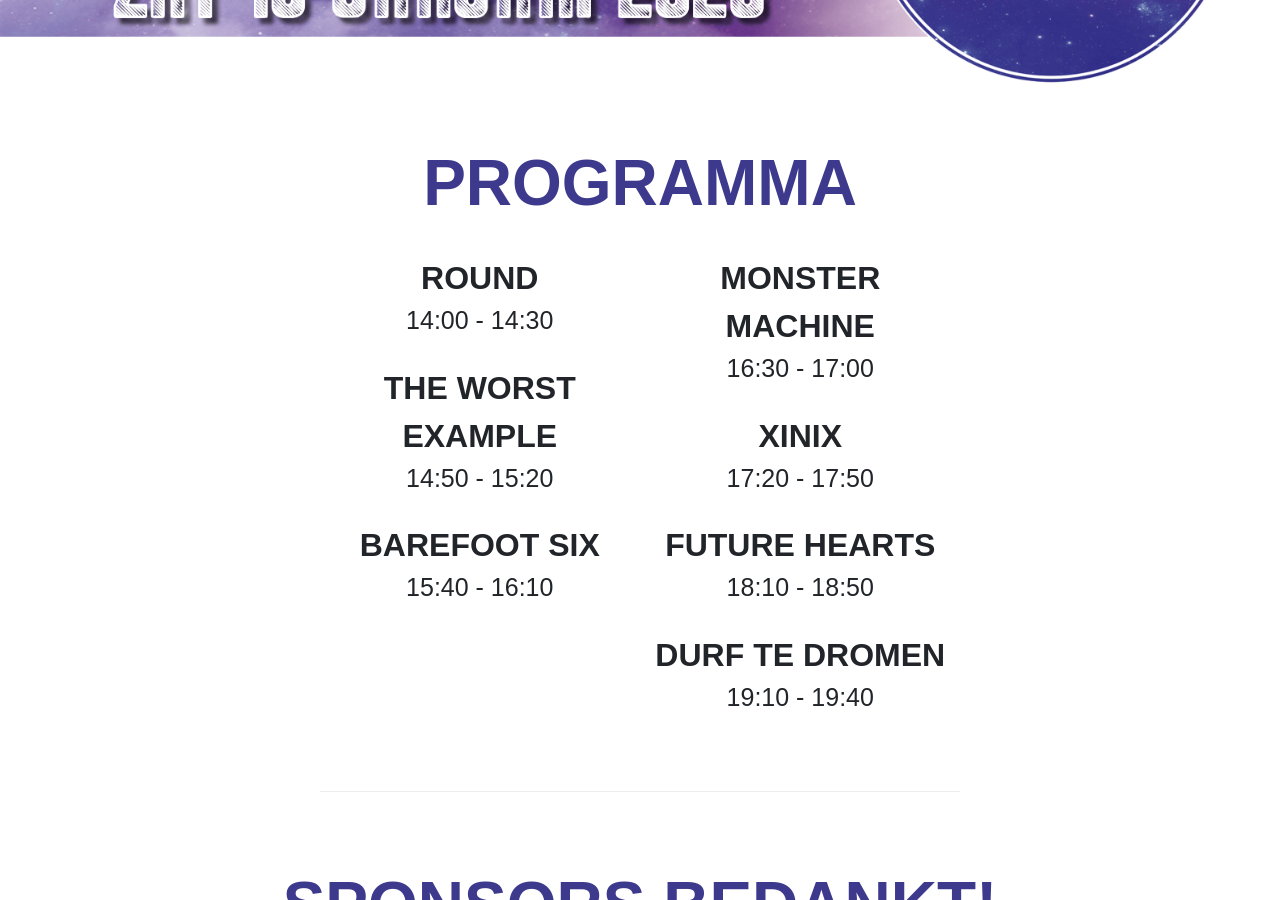
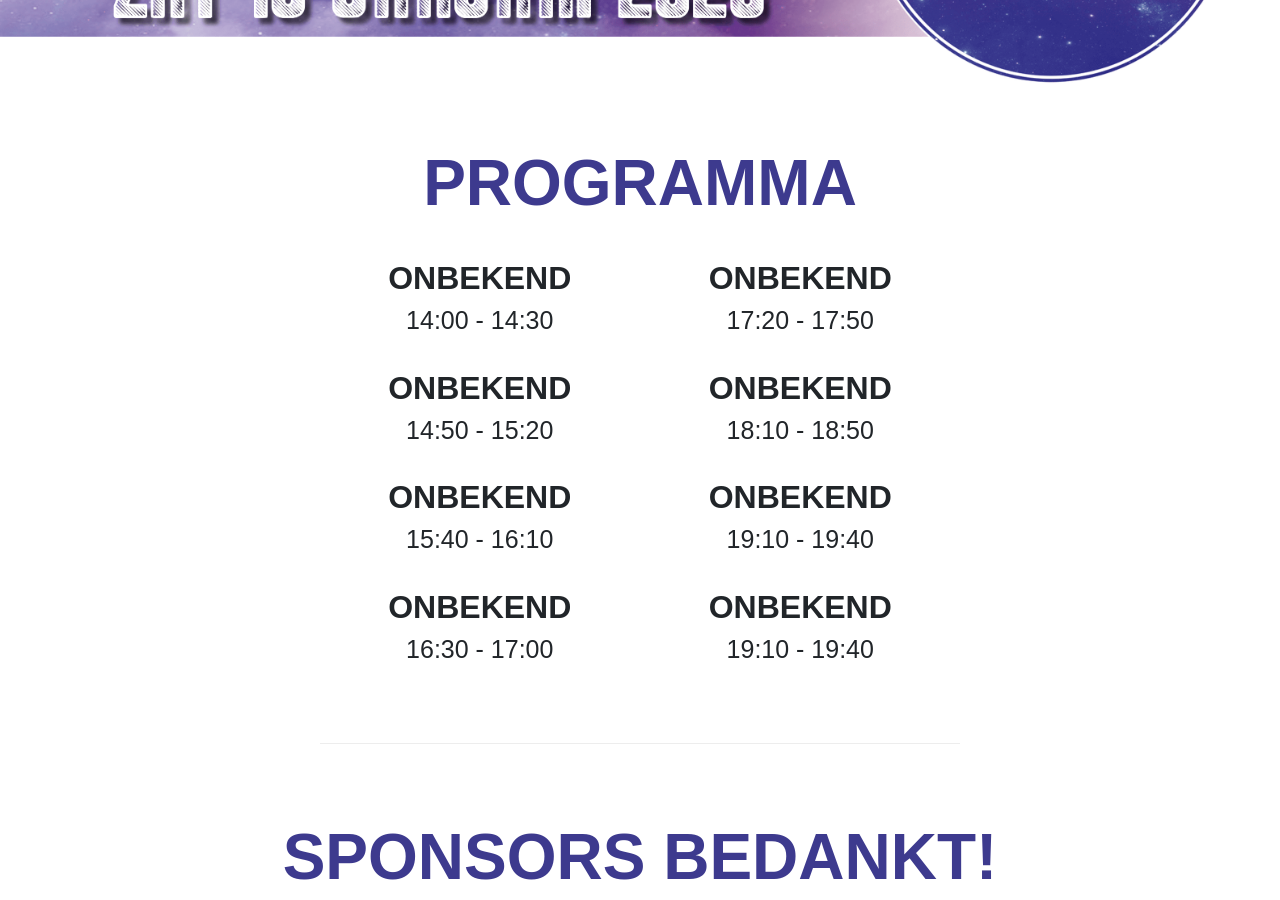
Before and after one commit to sneeuwpop-festival/sneeuwpop.nl, a Jekyll site: the page built from index.md, in a window 1280 px wide and 900 px high, scrolled down 342 px. Built offline with Jekyll 4.4.1, drawn with Linux system fonts in a browser that asks for light colours.

Commit message:
Update bands.yml

```diff
--- a/_data/bands.yml
+++ b/_data/bands.yml
@@ -1,28 +1,32 @@
-- name: round
+- name: onbekend
   start: "14:00"
   end: "14:30"
   uri: square
-- name: The Worst Example
+- name: Onbekend
   start: "14:50"
   end: "15:20"
   uri: the-worst-example
-- name: Barefoot Six
+- name: Onbekend
   start: "15:40"
   end: "16:10"
   uri: barefoot-six
-- name: Monster Machine
+- name: Onbekend
   start: "16:30"
   end: "17:00"
   uri: monster-machine
-- name: XiniX
+- name: Onbekend
   start: "17:20"
   end: "17:50"
   uri: xinix
-- name: Future Hearts
+- name: Onbekend
   start: "18:10"
   end: "18:50"
   uri: future-hearts
-- name: Durf te Dromen
+- name: Onbekend
   start: "19:10"
   end: "19:40"
   uri: durf-te-dromen
+- name: Onbekend
+  start: "19:10"
+  end: "19:40"
+  uri: durf-te-dromen
```
